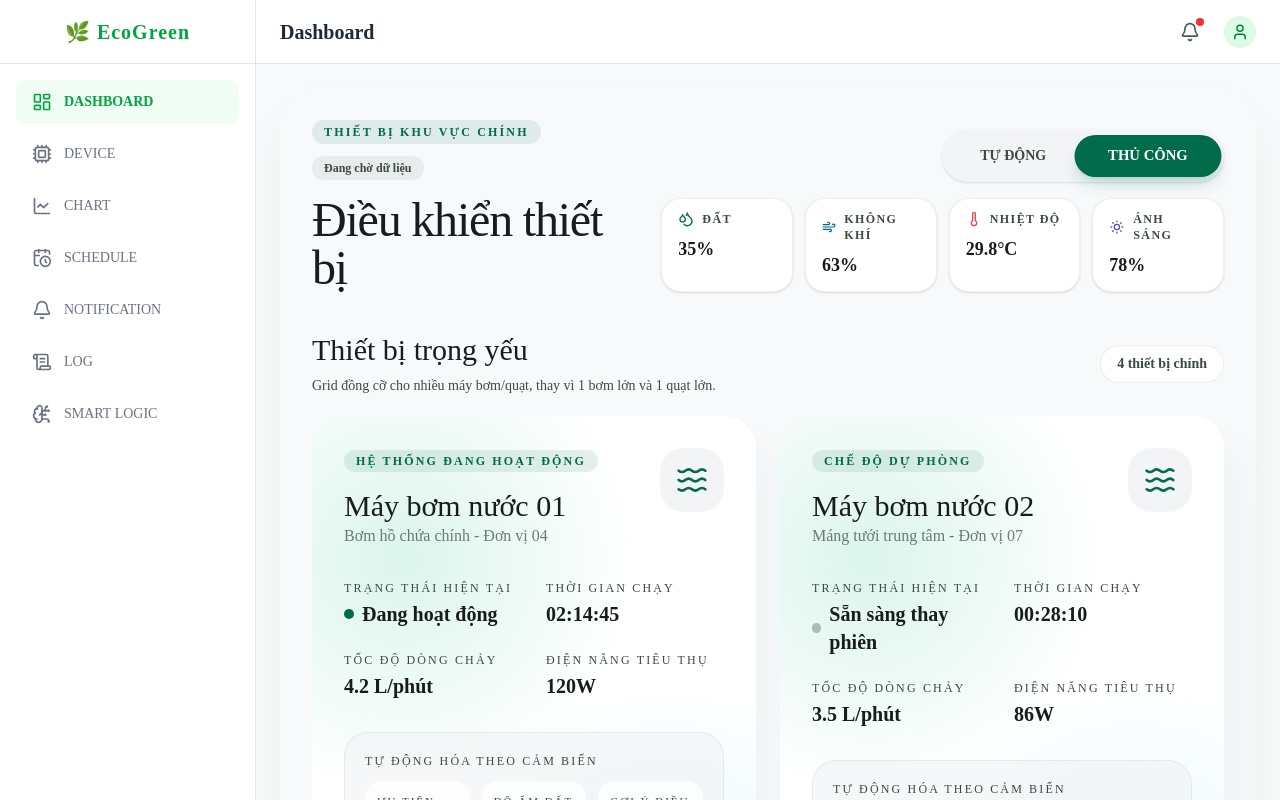
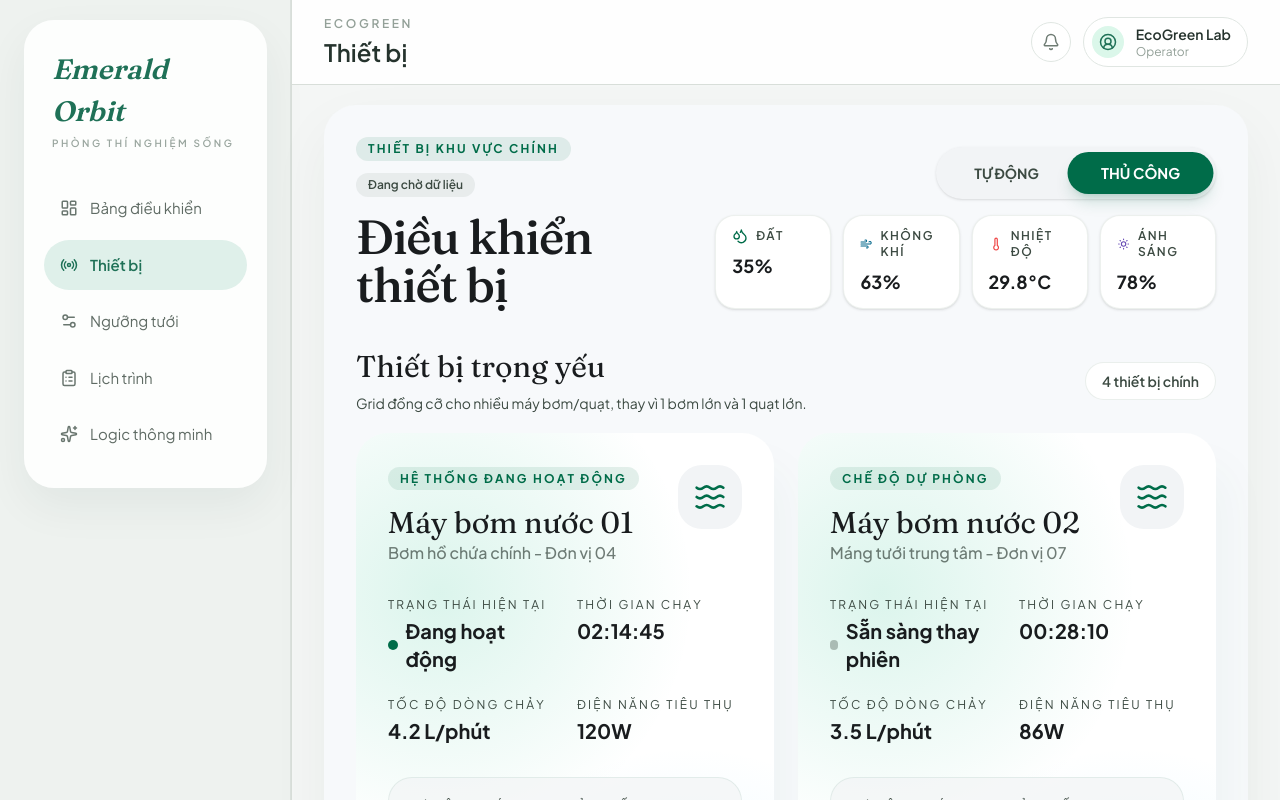
Before and after one commit to Phoenix-0701/Ecogreen, a Next.js app in the folder ecogreen-client/: page /devices in a window 1280 px wide. Shown: the top 800 px of the page. Built offline with nearby package versions, Linux system fonts and the light colour scheme; no server answers; what @ant-design/nextjs-registry would draw is missing.

Commit message:
feat(frontend): refresh dashboard layout shell

```diff
--- a/ecogreen-client/src/app/globals.css
+++ b/ecogreen-client/src/app/globals.css
@@ -7,9 +7,9 @@
 @theme inline {
   --color-background: var(--background);
   --color-foreground: var(--foreground);
-  --font-sans: var(--font-sans);
+  --font-sans: var(--font-plus-jakarta);
   --font-mono: var(--font-geist-mono);
-  --font-heading: var(--font-sans);
+  --font-heading: var(--font-fraunces);
   --color-sidebar-ring: var(--sidebar-ring);
   --color-sidebar-border: var(--sidebar-border);
   --color-sidebar-accent-foreground: var(--sidebar-accent-foreground);
--- a/ecogreen-client/src/app/layout.tsx
+++ b/ecogreen-client/src/app/layout.tsx
@@ -1,5 +1,10 @@
 import type { Metadata } from "next";
-import { Geist, Geist_Mono } from "next/font/google";
+import {
+  Fraunces,
+  Geist,
+  Geist_Mono,
+  Plus_Jakarta_Sans,
+} from "next/font/google";
 import "./globals.css";
 import { AntdRegistry } from "@ant-design/nextjs-registry";
 
@@ -13,9 +18,19 @@ const geistMono = Geist_Mono({
   subsets: ["latin"],
 });
 
+const fraunces = Fraunces({
+  variable: "--font-fraunces",
+  subsets: ["latin", "vietnamese"],
+});
+
+const plusJakartaSans = Plus_Jakarta_Sans({
+  variable: "--font-plus-jakarta",
+  subsets: ["latin", "vietnamese"],
+});
+
 export const metadata: Metadata = {
-  title: "Create Next App",
-  description: "Generated by create next app",
+  title: "EcoGreen Client",
+  description: "EcoGreen control center",
 };
 
 export default function RootLayout({
@@ -26,7 +41,7 @@ export default function RootLayout({
   return (
     <html
       lang="en"
-      className={`${geistSans.variable} ${geistMono.variable} h-full antialiased`}
+      className={`${geistSans.variable} ${geistMono.variable} ${fraunces.variable} ${plusJakartaSans.variable} h-full antialiased`}
     >
       <body className="min-h-full flex flex-col">
         <AntdRegistry>{children}</AntdRegistry>
--- a/ecogreen-client/src/components/layout/DashboardLayout.tsx
+++ b/ecogreen-client/src/components/layout/DashboardLayout.tsx
@@ -1,91 +1,163 @@
-import React from "react";
+"use client";
+
+import type { ReactNode } from "react";
+import Link from "next/link";
+import { usePathname } from "next/navigation";
 import {
+  Bell,
+  ClipboardList,
   LayoutDashboard,
-  Cpu,
-  LineChart,
-  CalendarClock,
-  Bell,
-  ScrollText,
-  BrainCircuit,
-  User,
+  Radio,
+  Settings2,
+  Sparkles,
+  UserCircle2,
 } from "lucide-react";
-import Link from "next/link";
+
+type NavItem = {
+  href: string;
+  label: string;
+  title: string;
+  icon: ReactNode;
+};
+
+const mainItems: NavItem[] = [
+  {
+    href: "/dashboard",
+    label: "Bảng điều khiển",
+    title: "Bảng điều khiển",
+    icon: <LayoutDashboard size={18} />,
+  },
+  {
+    href: "/devices",
+    label: "Thiết bị",
+    title: "Thiết bị",
+    icon: <Radio size={18} />,
+  },
+  {
+    href: "/thresholds",
+    label: "Ngưỡng tưới",
+    title: "Ngưỡng tưới",
+    icon: <Settings2 size={18} />,
+  },
+  {
+    href: "/schedule",
+    label: "Lịch trình",
+    title: "Lịch trình",
+    icon: <ClipboardList size={18} />,
+  },
+  {
+    href: "/smart-logic",
+    label: "Logic thông minh",
+    title: "Logic thông minh",
+    icon: <Sparkles size={18} />,
+  },
+];
 
 export default function DashboardLayout({
   children,
 }: {
-  children: React.ReactNode;
+  children: ReactNode;
 }) {
+  const pathname = usePathname();
+  const currentItem = mainItems.find((item) => item.href === pathname) ?? mainItems[0];
+
   return (
-    <div className="flex h-screen bg-gray-100">
-      {/* SIDEBAR */}
-      <aside className="w-64 bg-white border-r flex flex-col">
-        <div className="h-16 flex items-center justify-center border-b">
-          <h1 className="text-xl font-bold text-green-600 tracking-wider">
-            🌿 EcoGreen
+    <div className="min-h-screen bg-[#f4f6f5] text-[#33423a]">
+      <div className="mx-auto flex min-h-screen max-w-[1600px]">
+        <aside className="hidden w-[292px] shrink-0 border-r border-[#d8ded9] bg-[#eef2ef] px-6 py-5 shadow-[inset_-1px_0_0_rgba(216,222,217,0.8)] lg:flex lg:flex-col">
+          <div className="rounded-[30px] bg-white/90 px-5 py-7 shadow-[0_18px_45px_rgba(20,57,43,0.06)]">
+            <div className="px-2">
+              <h1
+                className="text-[28px] font-semibold italic text-[#1f7157]"
+                style={{ fontFamily: "var(--font-fraunces)" }}
+              >
+                Emerald Orbit
               </h1>
+              <p className="mt-1 text-[10px] font-semibold uppercase tracking-[0.25em] text-[#9aa69f]">
+                PHÒNG THÍ NGHIỆM SỐNG
+              </p>
             </div>
-        <nav className="flex-1 p-4 space-y-2 overflow-y-auto">
+
+            <nav className="mt-8 space-y-1.5">
+              {mainItems.map((item) => (
                 <SidebarItem
-            icon={<LayoutDashboard size={20} />}
-            label="DASHBOARD"
-            active
+                  key={item.href}
+                  href={item.href}
+                  icon={item.icon}
+                  label={item.label}
+                  active={pathname === item.href}
                 />
-          <SidebarItem icon={<Cpu size={20} />} label="DEVICE" />
-          <SidebarItem icon={<LineChart size={20} />} label="CHART" />
-          <SidebarItem icon={<CalendarClock size={20} />} label="SCHEDULE" />
-          <SidebarItem icon={<Bell size={20} />} label="NOTIFICATION" />
-          <SidebarItem icon={<ScrollText size={20} />} label="LOG" />
-          <SidebarItem icon={<BrainCircuit size={20} />} label="SMART LOGIC" />
+              ))}
             </nav>
+
+          </div>
         </aside>
 
-      {/* MAIN CONTENT AREA */}
-      <div className="flex-1 flex flex-col overflow-hidden">
-        {/* TOPBAR */}
-        <header className="h-16 bg-white border-b flex items-center justify-between px-6">
-          <h2 className="text-xl font-semibold text-gray-800">Dashboard</h2>
-          <div className="flex items-center space-x-4">
-            <button className="p-2 rounded-full hover:bg-gray-100 relative">
-              <Bell size={20} className="text-gray-600" />
-              <span className="absolute top-1 right-1 w-2 h-2 bg-red-500 rounded-full"></span>
+        <div className="flex min-h-screen min-w-0 flex-1 flex-col">
+          <header className="sticky top-0 z-20 border-b border-[#d8ded9] bg-white/85 backdrop-blur-md">
+            <div className="flex items-center justify-between px-5 py-4 sm:px-8">
+              <div>
+                <p className="text-xs font-semibold uppercase tracking-[0.22em] text-[#93a098]">
+                  EcoGreen
+                </p>
+                <h2 className="mt-1 text-2xl font-semibold text-[#25332d]">
+                  {currentItem.title}
+                </h2>
+              </div>
+
+              <div className="flex items-center gap-3">
+                <button
+                  type="button"
+                  className="flex size-10 items-center justify-center rounded-full border border-[#e0e6e2] bg-white text-[#6f7c74] transition-colors hover:text-[#1f7157]"
+                >
+                  <Bell size={18} />
                 </button>
-            <div className="w-8 h-8 bg-green-100 rounded-full flex items-center justify-center">
-              <User size={18} className="text-green-700" />
+                <div className="flex items-center gap-3 rounded-full border border-[#e0e6e2] bg-white px-2 py-1.5">
+                  <div className="flex size-8 items-center justify-center rounded-full bg-[#dbf7ea] text-[#1f7157]">
+                    <UserCircle2 size={18} />
+                  </div>
+                  <div className="hidden pr-2 sm:block">
+                    <p className="text-sm font-semibold text-[#25332d]">
+                      EcoGreen Lab
+                    </p>
+                    <p className="text-xs text-[#93a098]">Operator</p>
+                  </div>
+                </div>
               </div>
             </div>
           </header>
 
-        {/* NƠI HIỂN THỊ NỘI DUNG TỪNG TRANG */}
-        <main className="flex-1 overflow-x-hidden overflow-y-auto bg-gray-50 p-6">
+          <main className="min-w-0 flex-1 px-4 py-5 sm:px-6 lg:px-8">
             {children}
           </main>
+        </div>
       </div>
     </div>
   );
 }
 
-// Bổ sung Component nhỏ cho nút bấm ở Sidebar
 function SidebarItem({
+  href,
   icon,
   label,
-  active = false,
+  active,
 }: {
-  icon: React.ReactNode;
+  href: string;
+  icon: ReactNode;
   label: string;
-  active?: boolean;
+  active: boolean;
 }) {
   return (
     <Link
-      href="#"
-      className={`flex items-center space-x-3 px-4 py-3 rounded-lg transition-colors ${
+      href={href}
+      className={`flex items-center gap-3 rounded-full px-4 py-3.5 text-[15px] transition-all ${
         active
-          ? "bg-green-50 text-green-600 font-semibold"
-          : "text-gray-500 hover:bg-gray-100 hover:text-gray-700"
+          ? "bg-[#dff0ea] font-semibold text-[#1f7157]"
+          : "text-[#5f6b64] hover:bg-[#f4f8f5] hover:text-[#1f7157]"
       }`}
     >
-      {icon}
-      <span className="text-sm">{label}</span>
+      <span className={active ? "text-[#1f7157]" : "text-[#69766f]"}>{icon}</span>
+      <span>{label}</span>
     </Link>
   );
 }
```
Lines whose indentation alone changed are shown as unchanged.
